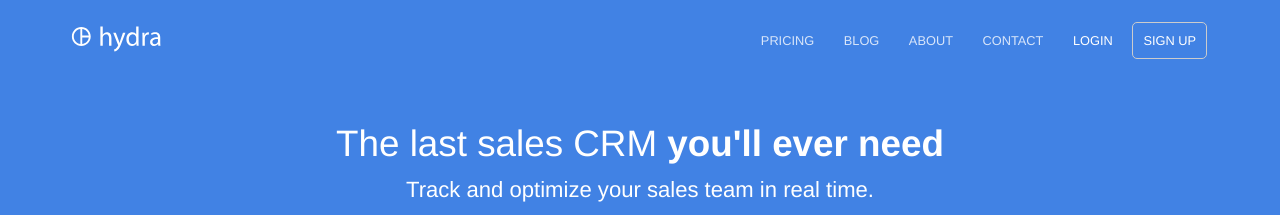
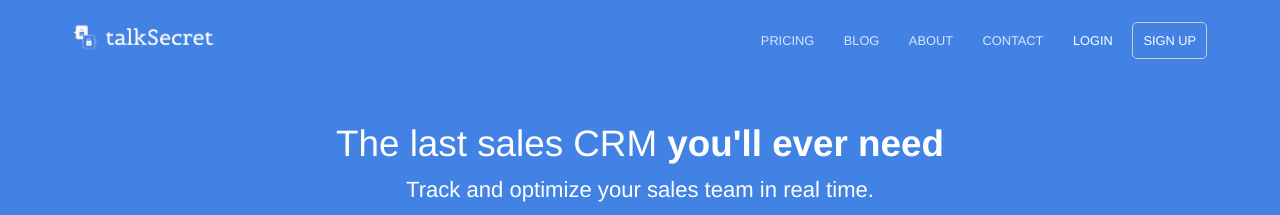
Before and after one commit to milinddeore/talkSecretAIWebsite, a Jekyll site: the page built from index.html, in a window 1280 px wide. Shown: the top 215 px of the page. Built offline with Jekyll 4.4.1, drawn with Linux system fonts in a browser that asks for light colours.

Commit message:
Update default.html

```diff
--- a/_layouts/default.html
+++ b/_layouts/default.html
@@ -23,7 +23,7 @@
 	<body>
 		<header>
 			<div class="container">
-				<div class="company-name"><a href="{{ site.baseurl }}/"><img src="{{ site.baseurl }}/images/logo.svg" alt="Hydra Logo" width="95" height="33" /></a></div>
+				<div class="company-name"><a href="{{ site.baseurl }}/"><img src="{{ site.baseurl }}/images/white-logo.png" alt="talkSecret logo" width="95" height="33" /></a></div>
 				{% include navigation.html %}
 			</div>
 		</header>
```
